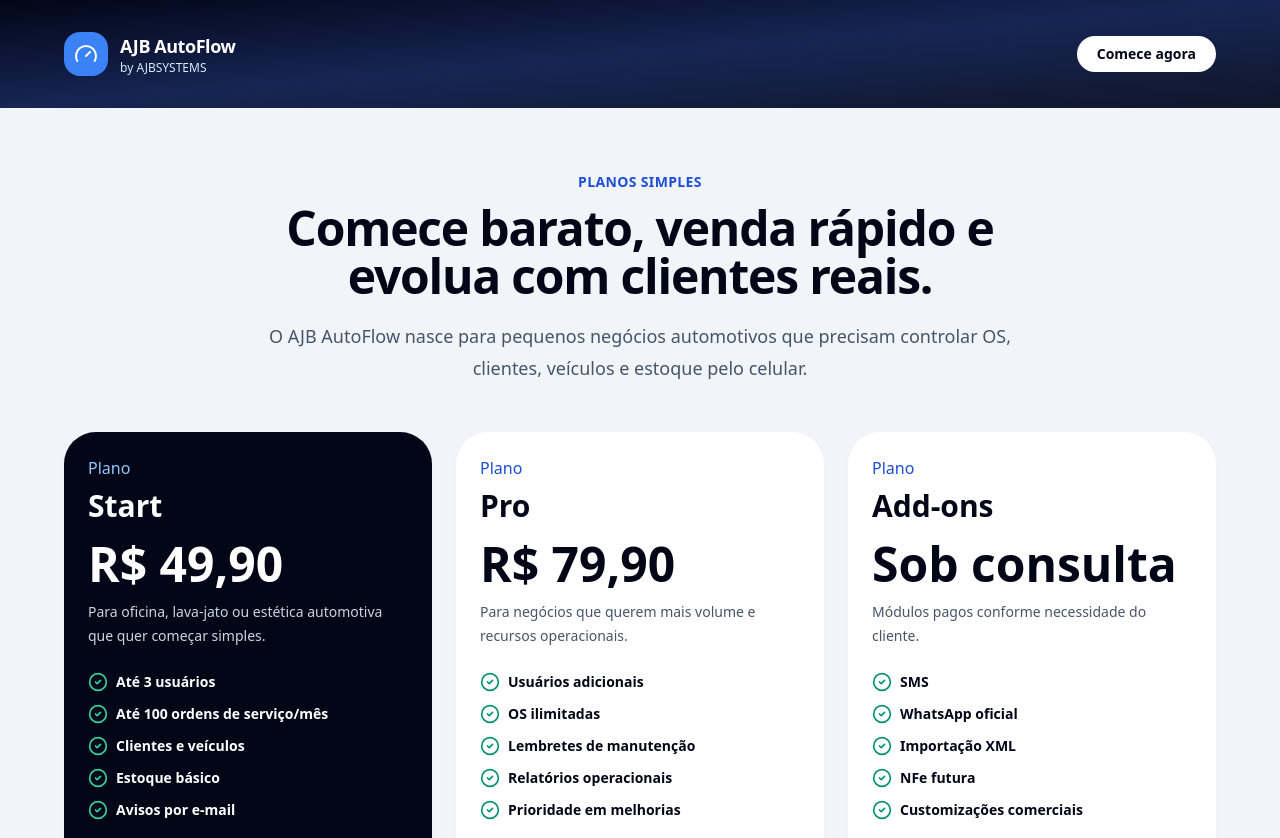
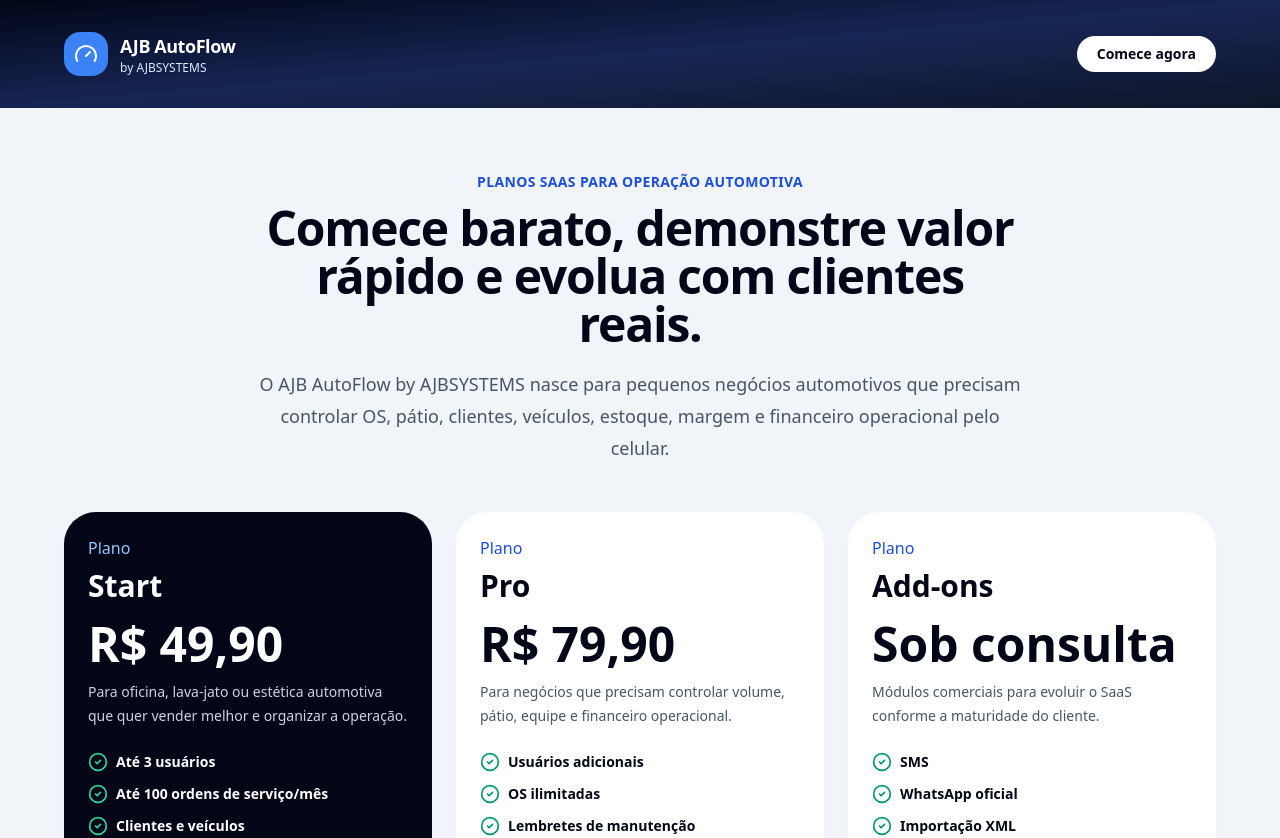
Before and after one commit to anjobrito/ajb-autoflow, a Next.js app: page /planos in a window 1280 px wide. Shown: the top 838 px of the page. Built offline with nearby package versions, Linux system fonts and the light colour scheme.

Commit message:
Ajusta microcopy comercial dos planos

```diff
--- a/app/planos/page.tsx
+++ b/app/planos/page.tsx
@@ -4,21 +4,21 @@
   {
     name: "Start",
     price: "R$ 49,90",
-    description: "Para oficina, lava-jato ou estética automotiva que quer começar simples.",
+    description: "Para oficina, lava-jato ou estética automotiva que quer vender melhor e organizar a operação.",
     features: ["Até 3 usuários", "Até 100 ordens de serviço/mês", "Clientes e veículos", "Estoque básico", "Avisos por e-mail"],
     highlight: true,
   },
   {
     name: "Pro",
     price: "R$ 79,90",
-    description: "Para negócios que querem mais volume e recursos operacionais.",
+    description: "Para negócios que precisam controlar volume, pátio, equipe e financeiro operacional.",
     features: ["Usuários adicionais", "OS ilimitadas", "Lembretes de manutenção", "Relatórios operacionais", "Prioridade em melhorias"],
     highlight: false,
   },
   {
     name: "Add-ons",
     price: "Sob consulta",
-    description: "Módulos pagos conforme necessidade do cliente.",
+    description: "Módulos comerciais para evoluir o SaaS conforme a maturidade do cliente.",
     features: ["SMS", "WhatsApp oficial", "Importação XML", "NFe futura", "Customizações comerciais"],
     highlight: false,
   },
@@ -44,9 +44,9 @@
 
       <section className="mx-auto max-w-7xl px-6 py-16 sm:px-10 lg:px-16">
         <div className="mx-auto max-w-3xl text-center">
-          <p className="text-sm font-black uppercase tracking-wide text-blue-700">Planos simples</p>
-          <h1 className="mt-3 text-4xl font-black tracking-tight sm:text-5xl">Comece barato, venda rápido e evolua com clientes reais.</h1>
-          <p className="mt-5 text-lg leading-8 text-slate-600">O AJB AutoFlow nasce para pequenos negócios automotivos que precisam controlar OS, clientes, veículos e estoque pelo celular.</p>
+          <p className="text-sm font-black uppercase tracking-wide text-blue-700">Planos SaaS para operação automotiva</p>
+          <h1 className="mt-3 text-4xl font-black tracking-tight sm:text-5xl">Comece barato, demonstre valor rápido e evolua com clientes reais.</h1>
+          <p className="mt-5 text-lg leading-8 text-slate-600">O AJB AutoFlow by AJBSYSTEMS nasce para pequenos negócios automotivos que precisam controlar OS, pátio, clientes, veículos, estoque, margem e financeiro operacional pelo celular.</p>
         </div>
 
         <div className="mt-12 grid gap-6 lg:grid-cols-3">
@@ -65,7 +65,7 @@
                 ))}
               </div>
               <a href="/comece-agora" className={`mt-8 inline-flex w-full items-center justify-center gap-2 rounded-2xl px-5 py-4 text-sm font-black ${plan.highlight ? "bg-blue-500 text-white hover:bg-blue-400" : "bg-slate-950 text-white hover:bg-slate-800"}`}>
-                Começar teste <ArrowRight className="h-4 w-4" />
+                Começar demonstração <ArrowRight className="h-4 w-4" />
               </a>
             </div>
           ))}
```
